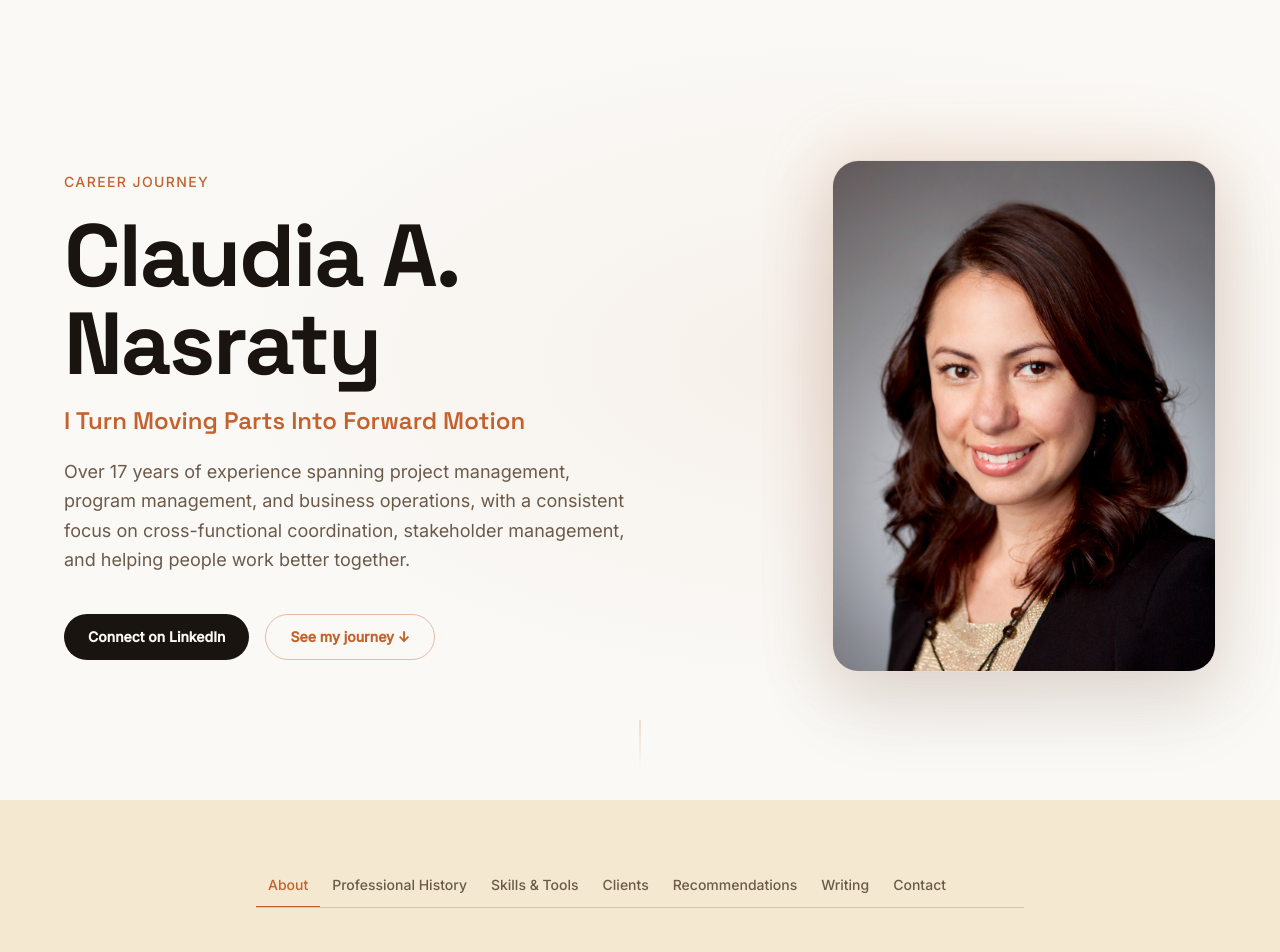
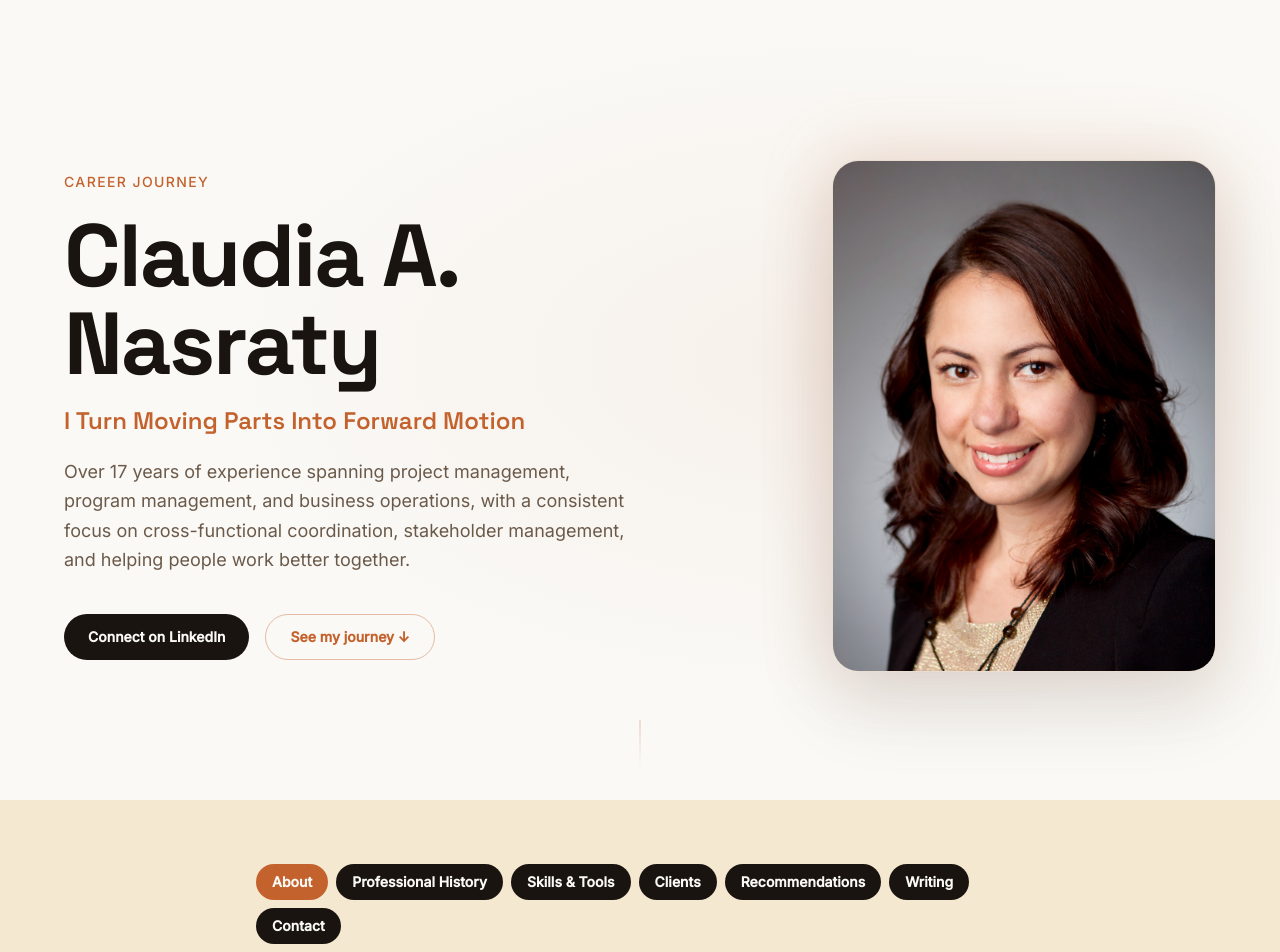
Before and after one commit to ClaudiaN-Code/claudia-career-journey, a Next.js app: page / in a window 1280 px wide. Shown: the top 952 px of the page. Built offline with nearby package versions, Linux system fonts and the light colour scheme.

Commit message:
Replace tab bar with black pill bubbles with pop-on-hover animation
Co-Authored-By: Claude Sonnet 4.6 <noreply@anthropic.com>

```diff
--- a/components/JourneyTabs.tsx
+++ b/components/JourneyTabs.tsx
@@ -60,26 +60,24 @@ export function JourneyTabs({
     <section id="journey" className="py-16 px-4" style={{ background: "#f5e8d0" }}>
       <div className="max-w-3xl mx-auto">
 
-        {/* Tab bar — 2 rows on mobile (4+3), single row on desktop */}
-        <div className="w-full mb-12 overflow-hidden border-b border-[#d4c4b0]">
-          <div className="flex flex-wrap md:flex-nowrap md:overflow-x-auto scrollbar-none">
-            {TABS.map((tab, i) => (
-              <button
-                key={tab}
-                onClick={() => setActive(tab)}
-                className={`text-center font-medium transition-all border-b-2 -mb-px leading-tight
-                  py-2.5 text-[11px] px-1
-                  md:px-3 md:py-3 md:text-sm md:whitespace-nowrap md:flex-shrink-0 md:w-auto
-                  ${i < 4 ? "w-1/4" : "w-1/3"}
-                  ${active === tab
-                    ? "border-[#c4622d] text-[#c4622d]"
-                    : "border-transparent text-[#6b5a4a] hover:text-[#1a1410]"
-                  }`}
-              >
-                {tab}
-              </button>
-            ))}
-          </div>
+        {/* Tab bar — pill bubbles */}
+        <div className="flex flex-wrap gap-2 mb-12">
+          {TABS.map((tab) => (
+            <motion.button
+              key={tab}
+              onClick={() => setActive(tab)}
+              whileHover={{ scale: 1.08 }}
+              whileTap={{ scale: 0.95 }}
+              transition={{ duration: 0.15 }}
+              className="px-4 py-2 rounded-full text-sm font-semibold transition-colors"
+              style={{
+                background: active === tab ? "#c4622d" : "#1a1410",
+                color: "#faf9f6",
+              }}
+            >
+              {tab}
+            </motion.button>
+          ))}
         </div>
 
         {/* About */}
```
